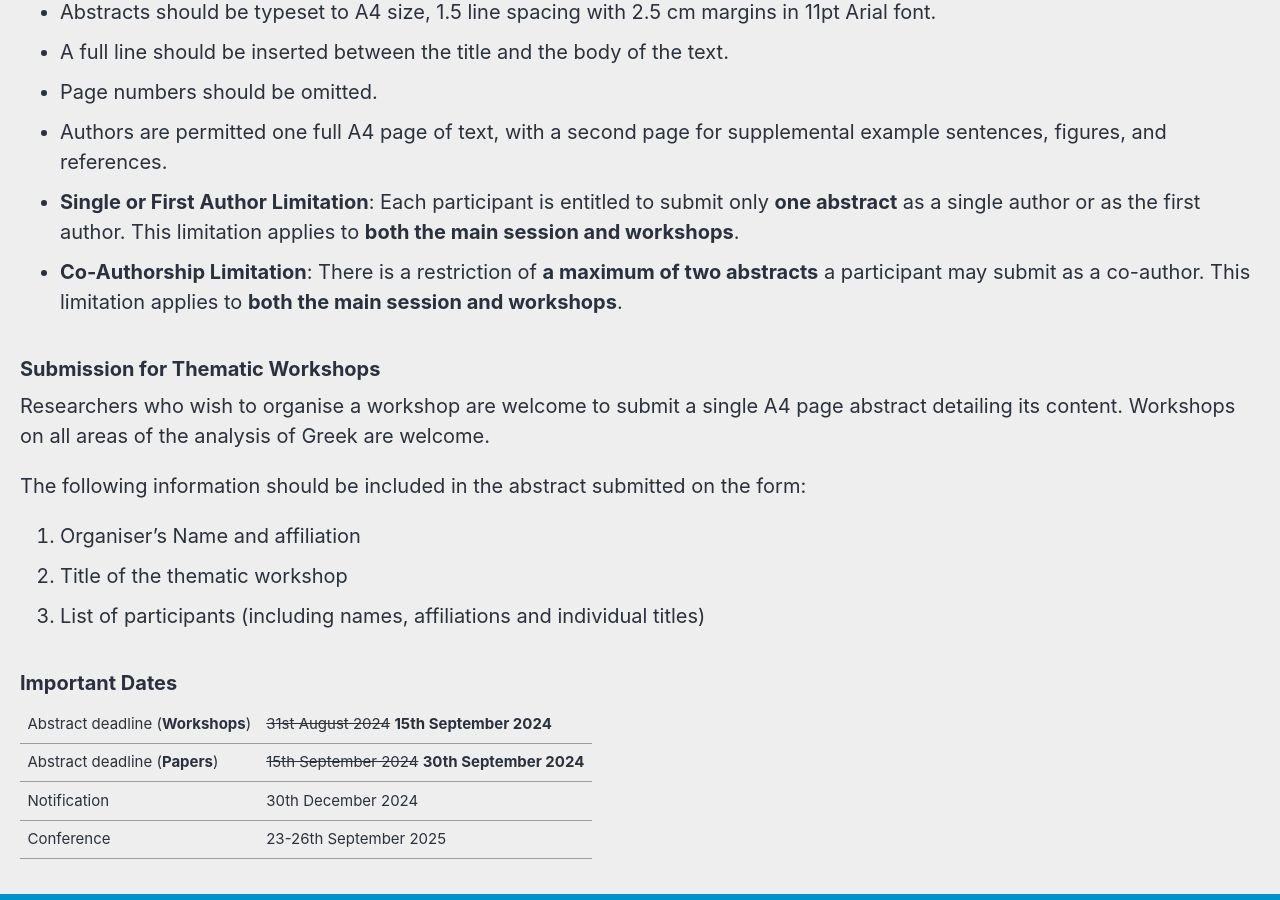
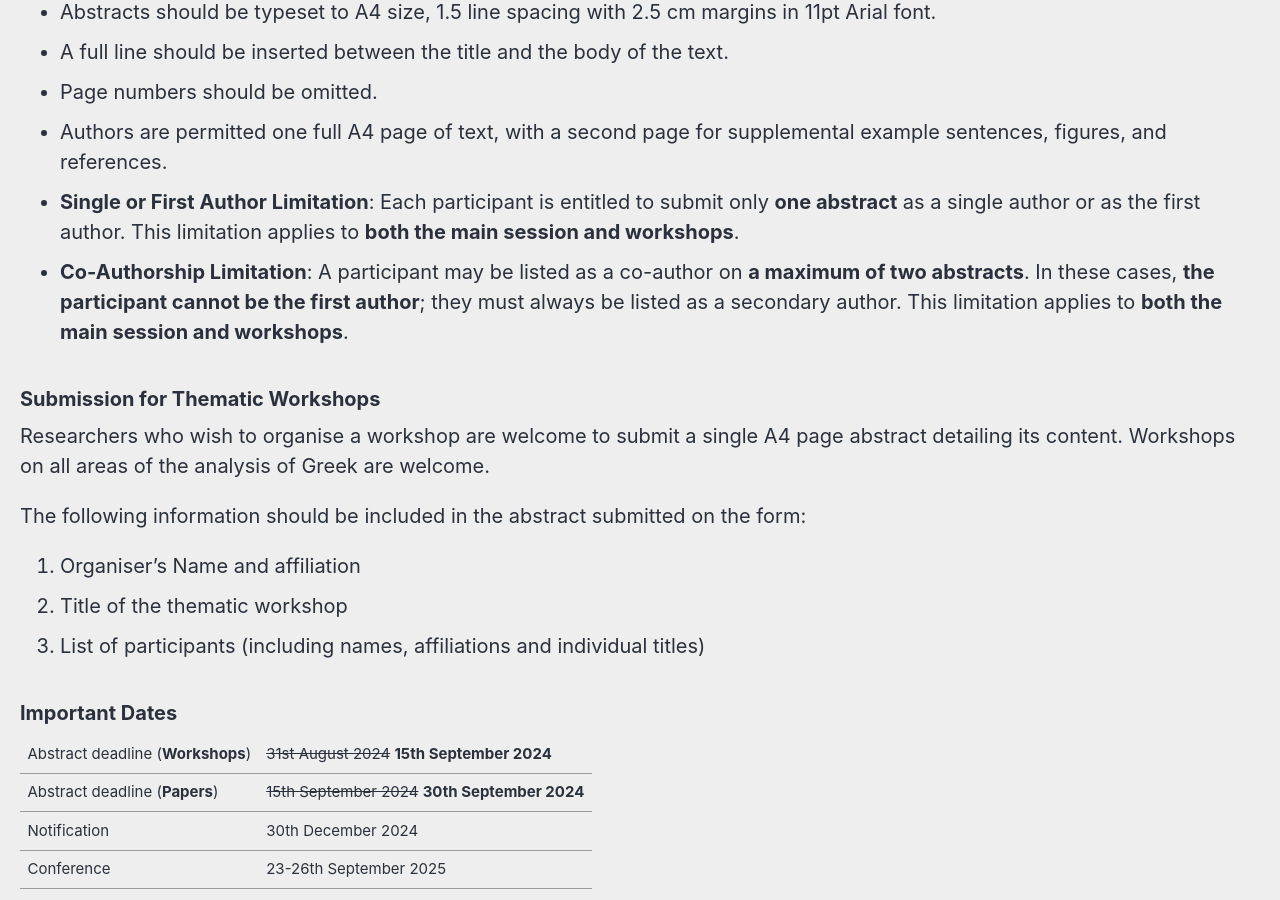
Before and after one commit to roryleung/ICGL17, a Jekyll site: the page built from _pages/cfp.md, in a window 1280 px wide and 900 px high, scrolled down 1060 px. Built offline with Jekyll 4.4.1, drawn with Linux system fonts in a browser that asks for light colours; cached includes are drawn as plain includes; nearby versions of some CDN libraries.

Commit message:
Update cfp.md

```diff
--- a/_pages/cfp.md
+++ b/_pages/cfp.md
@@ -25,7 +25,7 @@ Those who wish to participate in ICGL17 with a presentation are invited to submi
 - Page numbers should be omitted.
 - Authors are permitted one full A4 page of text, with a second page for supplemental example sentences, figures, and references.
 - **Single or First Author Limitation**: Each participant is entitled to submit only **one abstract** as a single author or as the first author. This limitation applies to **both the main session and workshops**.
-- **Co-Authorship Limitation**: There is a restriction of **a maximum of two abstracts** a participant may submit as a co-author. This limitation applies to **both the main session and workshops**.
+- **Co-Authorship Limitation**: A participant may be listed as a co-author on **a maximum of two abstracts**. In these cases, **the participant cannot be the first author**; they must always be listed as a secondary author. This limitation applies to **both the main session and workshops**.
 
 ### Submission for Thematic Workshops
 
```
